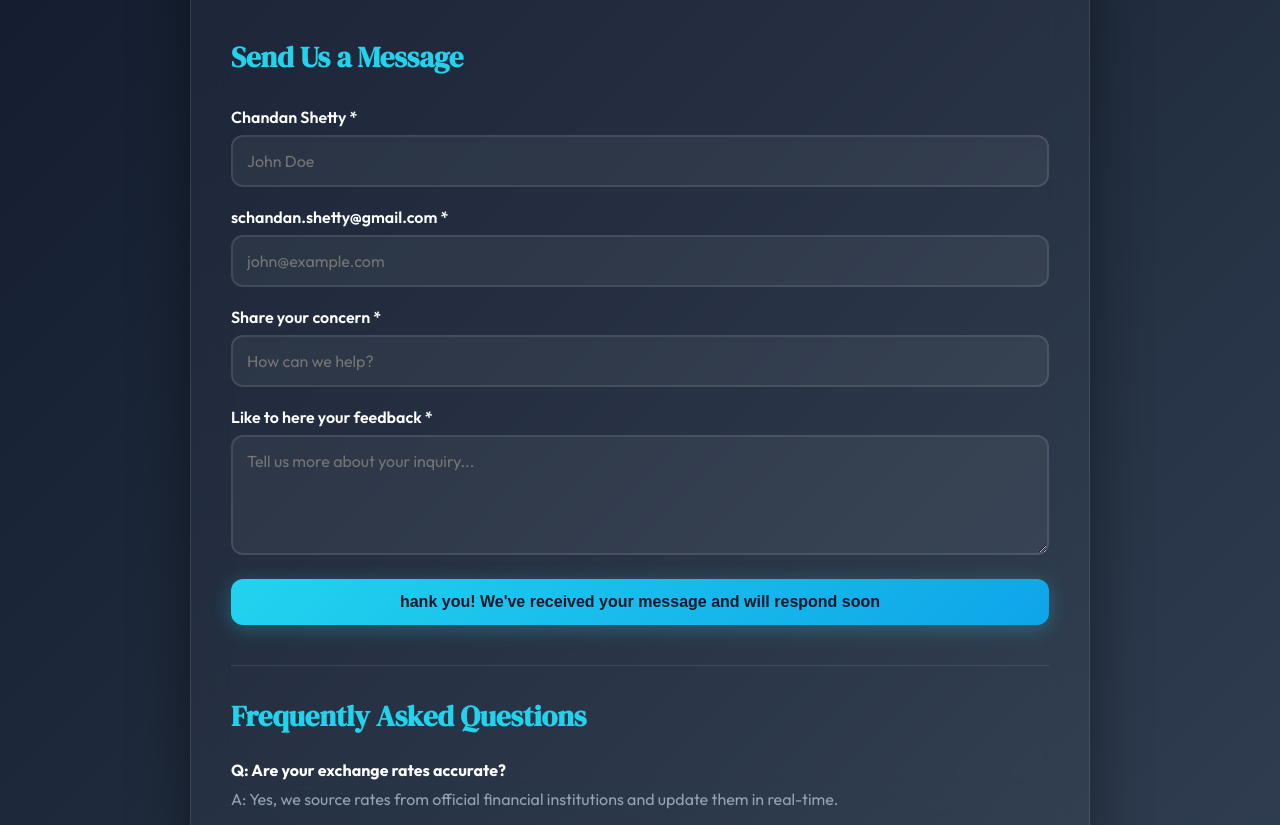
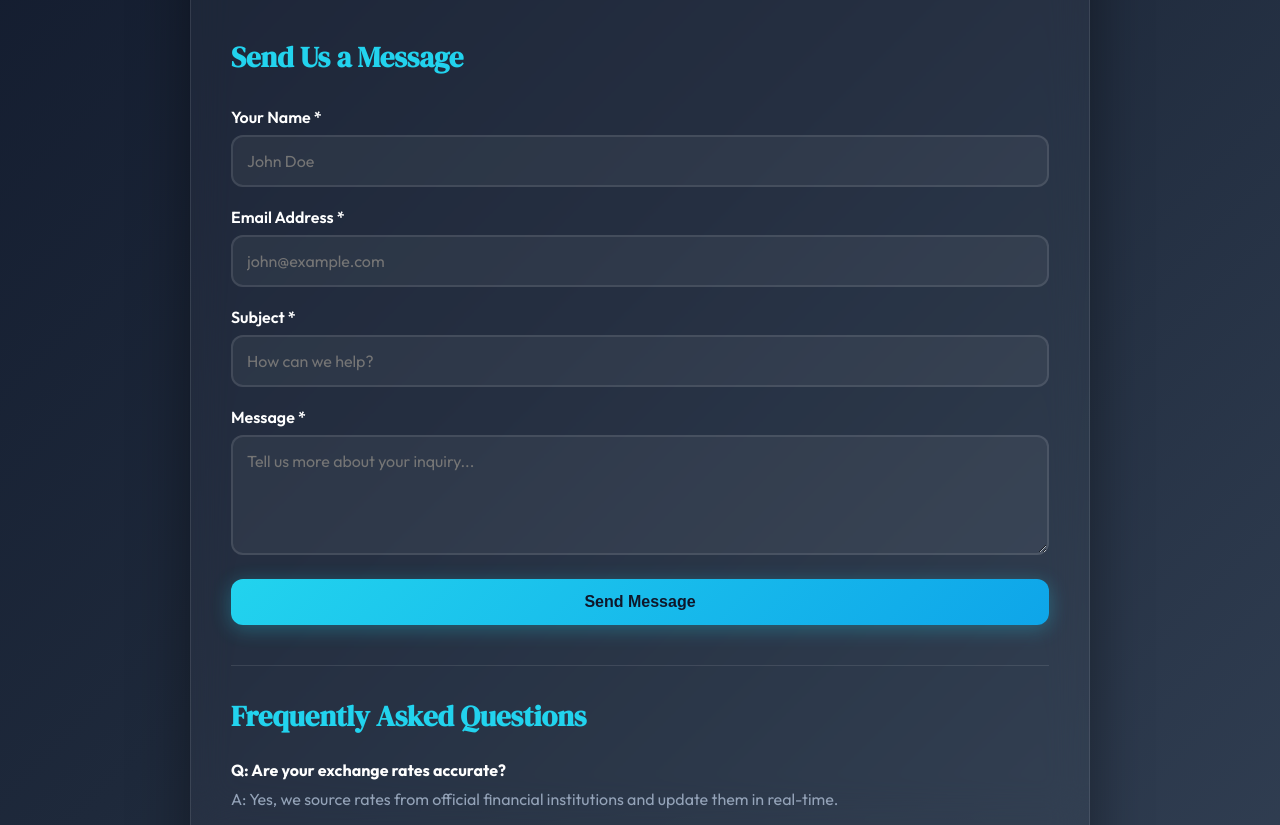
Before and after one commit to schandanshetty-netizen/Currency-Calculator, a plain HTML site: page contact.html in a window 1280 px wide. Shown: the part 556-1381 px from the top of the page. Drawn offline with Linux system fonts and the light colour scheme.

Commit message:
Update contact.html

```diff
--- a/contact.html
+++ b/contact.html
@@ -78,26 +78,26 @@ button:hover{transform:translateY(-2px);box-shadow:0 8px 30px rgba(34,211,238,.5
     <h2 style="margin-top:40px">Send Us a Message</h2>
     <form id="contactForm" onsubmit="handleSubmit(event)">
       <div class="form-group">
-        <label for="name">Chandan Shetty *</label>
+        <label for="name">Your Name *</label>
         <input type="text" id="name" required placeholder="John Doe">
       </div>
 
       <div class="form-group">
-        <label for="email">schandan.shetty@gmail.com *</label>
+        <label for="email">Email Address *</label>
         <input type="email" id="email" required placeholder="john@example.com">
       </div>
 
       <div class="form-group">
-        <label for="subject">Share your concern *</label>
+        <label for="subject">Subject *</label>
         <input type="text" id="subject" required placeholder="How can we help?">
       </div>
 
       <div class="form-group">
-        <label for="message">Like to here your feedback *</label>
+        <label for="message">Message *</label>
         <textarea id="message" required placeholder="Tell us more about your inquiry..."></textarea>
       </div>
 
-      <button type="submit">hank you! We've received your message and will respond soon</button>
+      <button type="submit">Send Message</button>
       <div class="success" id="successMsg">✓ Thank you! We've received your message and will respond soon.</div>
     </form>
 
```
